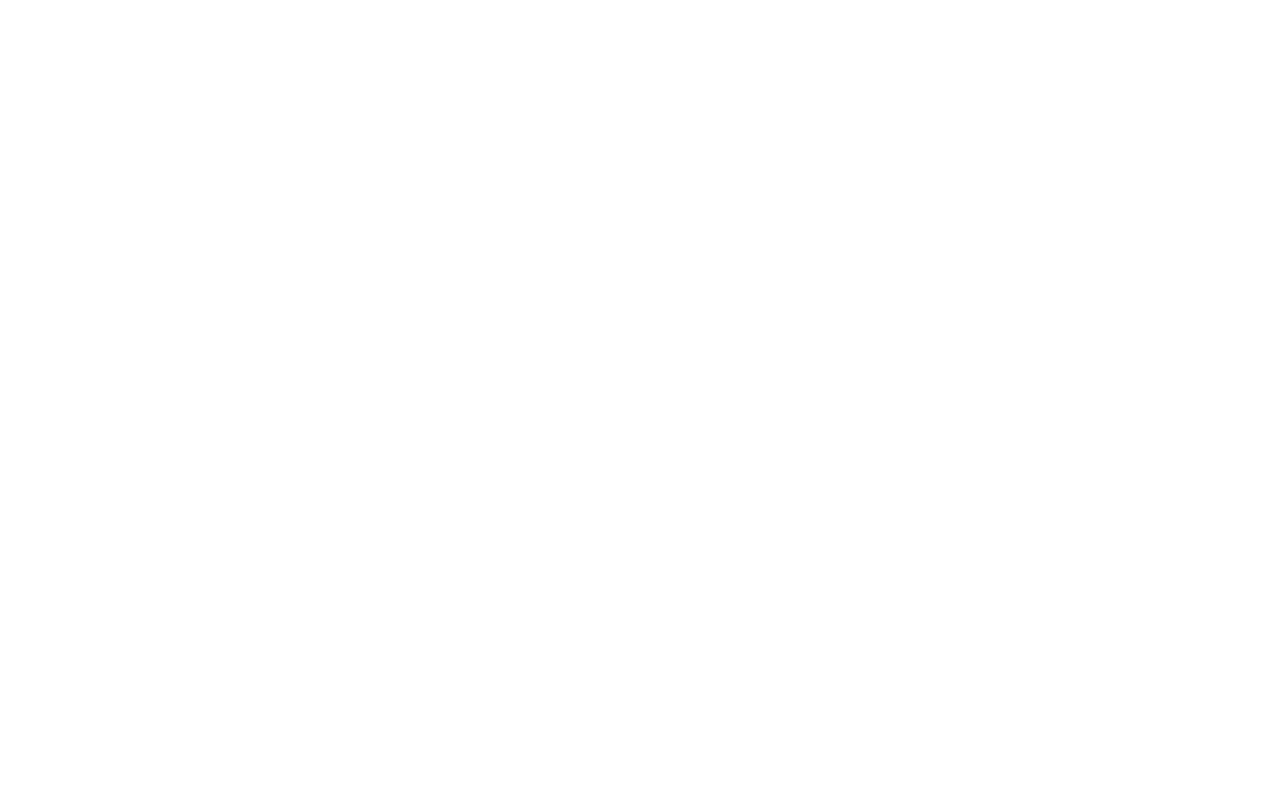
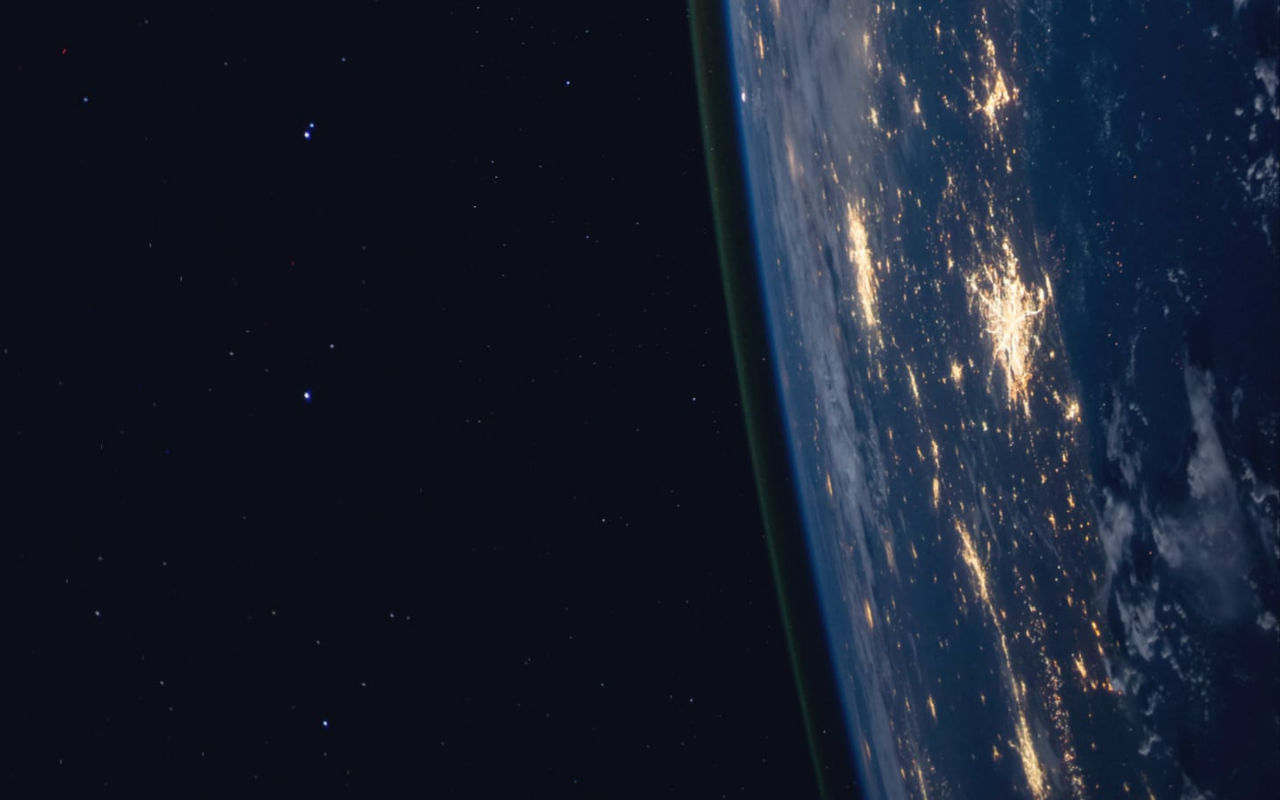
Before and after one commit to Youssef5107/Space-Tourism-React, a Next.js app: page / in a window 1280 px wide. Built offline with nearby package versions, Linux system fonts and the light colour scheme.

Commit message:
style:add background

```diff
--- a/app/globals.css
+++ b/app/globals.css
@@ -0,0 +1,6 @@
+body {
+    height: 100%;
+    margin: 0px;
+    background: fixed no-repeat url(../public/assets/home/background-home-desktop.jpg);
+    background-size: cover;
+}
```
